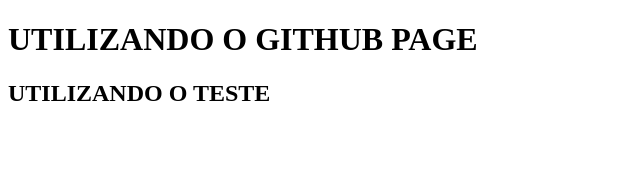
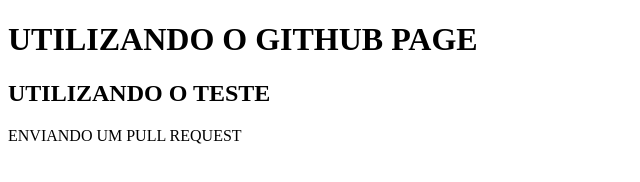
Before and after one commit to GKeslley/TESTE-SENAI, a plain HTML site: page index.html in a window 1280 px wide. Shown: the whole page, without its empty margins (0-640 px from the left). Drawn offline with Linux system fonts and the light colour scheme.

Commit message:
pull request

```diff
--- a/index.html
+++ b/index.html
@@ -11,6 +11,7 @@
 <body>
   <h1>UTILIZANDO O GITHUB PAGE</h1>
   <h2>UTILIZANDO O TESTE</h2>
+  <p>ENVIANDO UM PULL REQUEST</p>
 </body>
 
 </html>
```
